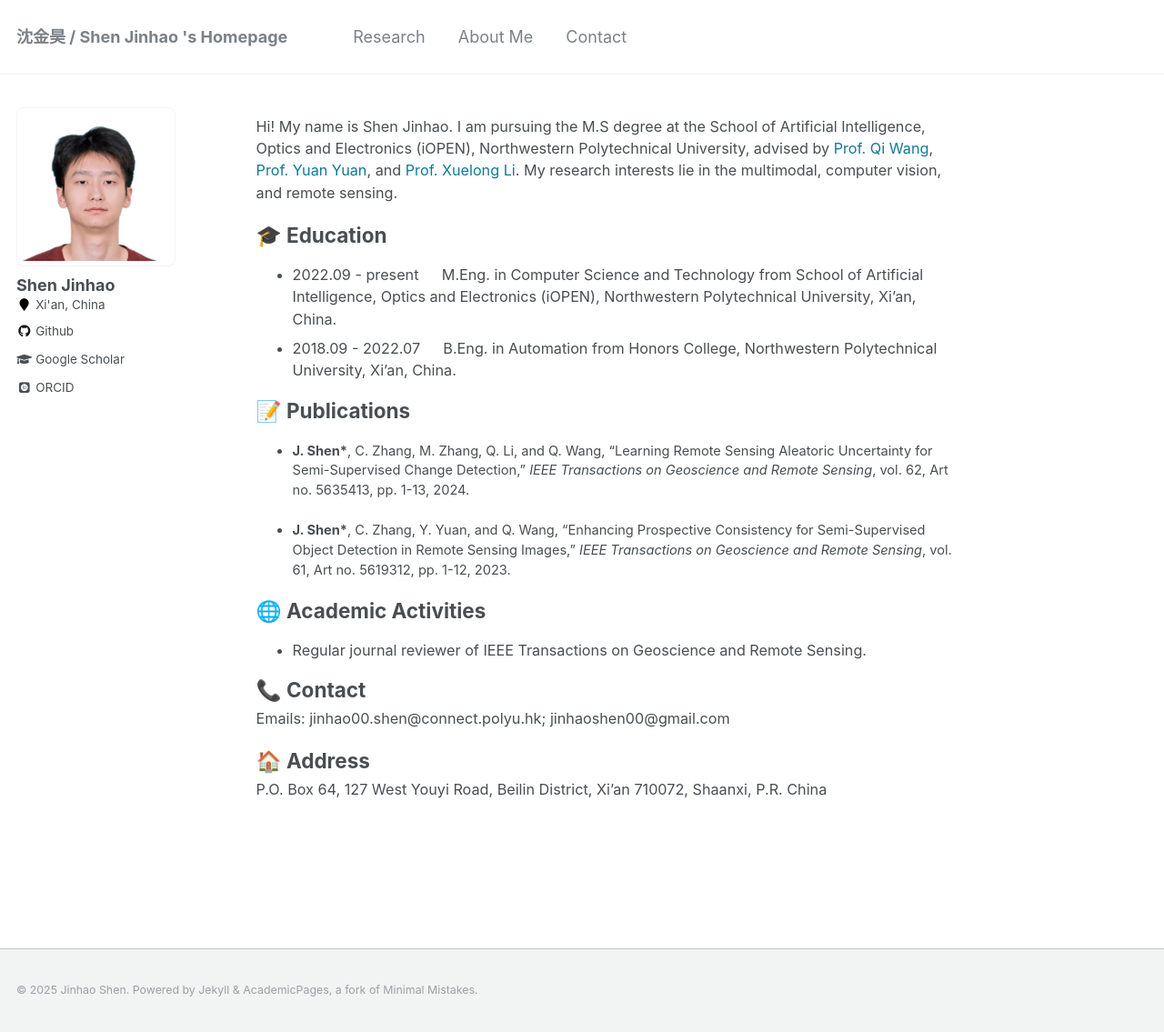
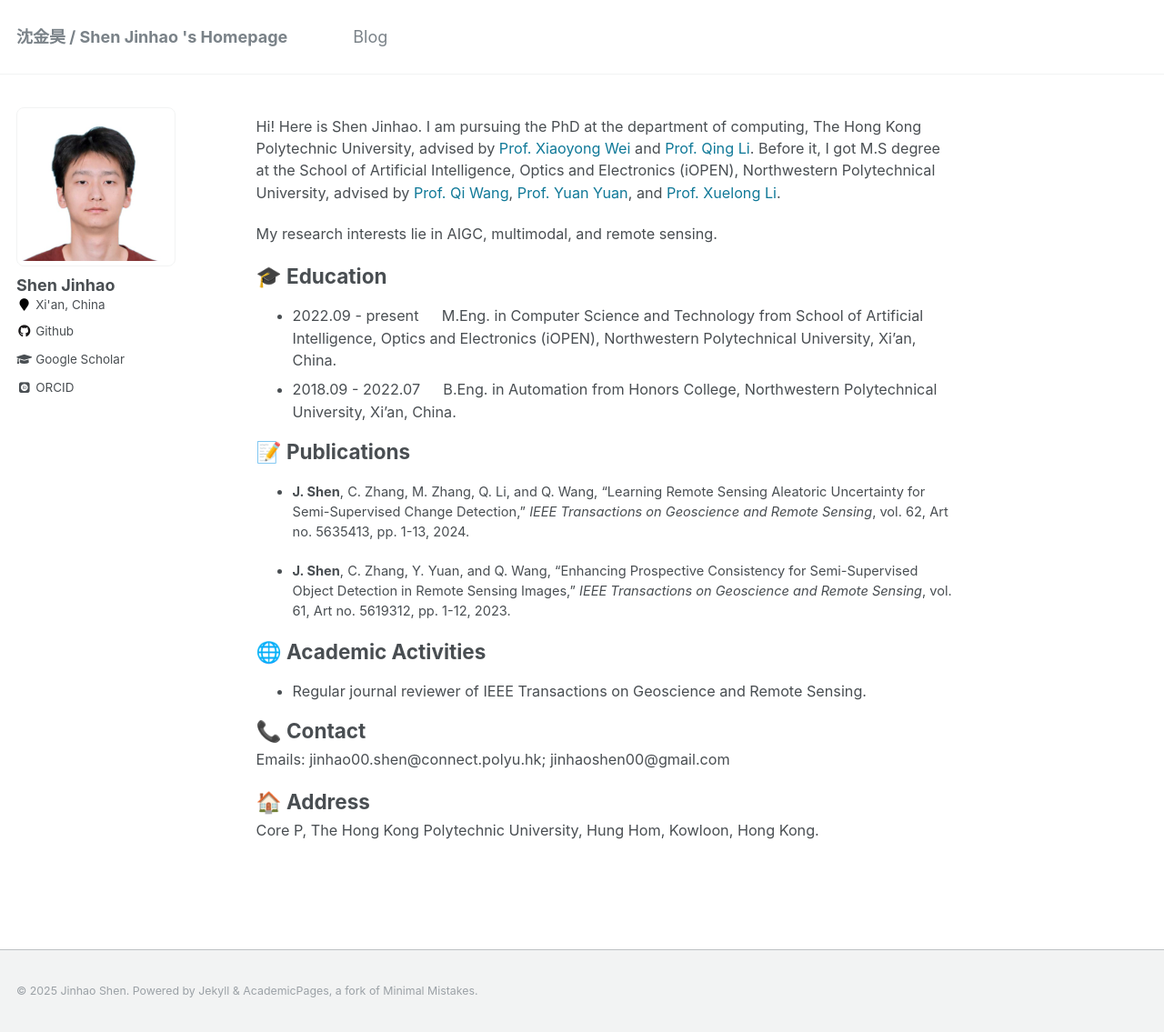
Before and after one commit to JinhaoShen/JinhaoShen.github.io, a Jekyll site: the page built from _pages/main.md, in a window 1280 px wide and 1135 px high. Shown: the whole window at 91% size. Built offline with Jekyll 4.4.1, drawn with Linux system fonts in a browser that asks for light colours; emoji names are drawn with the system emoji font; some web fonts are replaced.

Commit message:
250829v1.2

```diff
--- a/_data/navigation.yml
+++ b/_data/navigation.yml
@@ -1,13 +1,13 @@
 # main links links
 main:
-  - title: "Research"
-    url: /research/
+  - title: "Blog"
+    url: /blog/
 
-  - title: "About Me"
-    url: /about_me/
+  # - title: "About Me"
+  #   url: /about_me/
 
-  - title: "Contact"
-    url: /contact/
+  # - title: "Contact"
+  #   url: /contact/
 
 #  - title: "Talks"
 #    url: /talks/
--- a/_pages/main.md
+++ b/_pages/main.md
@@ -8,8 +8,9 @@ redirect_from:
   - /main.html
 ---
 
-Hi! My name is Shen Jinhao. I am pursuing the M.S degree at the School of Artificial Intelligence, Optics and Electronics (iOPEN), Northwestern Polytechnical University, advised by [Prof. Qi Wang](https://crabwq.github.io/), [Prof. Yuan Yuan](https://iopen.nwpu.edu.cn/info/1329/1385.htm), and [Prof. Xuelong Li](http://xuelongli.cn/en.php).
-My research interests lie in the multimodal, computer vision, and remote sensing.
+Hi! Here is Shen Jinhao. I am pursuing the PhD at the department of computing, The Hong Kong Polytechnic University, advised by [Prof. Xiaoyong Wei](https://www.polyu.edu.hk/comp/people/emeritus-honorary-adjunct-and-visiting/wei-xiaoyong---visiting/) and [Prof. Qing Li](https://www.polyu.edu.hk/comp/people/academic-staff/prof-li-qing/). Before it, I got M.S degree at the School of Artificial Intelligence, Optics and Electronics (iOPEN), Northwestern Polytechnical University, advised by [Prof. Qi Wang](https://crabwq.github.io/), [Prof. Yuan Yuan](https://iopen.nwpu.edu.cn/info/1329/1385.htm), and [Prof. Xuelong Li](http://xuelongli.cn/en.php).
+
+My research interests lie in AIGC, multimodal, and remote sensing.
 
 
 
@@ -19,9 +20,9 @@ My research interests lie in the multimodal, computer vision, and remote sensing
 
 
 ### :memo: Publications
-- **J. Shen\***, C. Zhang, M. Zhang, Q. Li, and Q. Wang, "Learning Remote Sensing Aleatoric Uncertainty for Semi-Supervised Change Detection," *IEEE Transactions on Geoscience and Remote Sensing*, vol. 62, Art no. 5635413, pp. 1-13, 2024.
+- **J. Shen**, C. Zhang, M. Zhang, Q. Li, and Q. Wang, "Learning Remote Sensing Aleatoric Uncertainty for Semi-Supervised Change Detection," *IEEE Transactions on Geoscience and Remote Sensing*, vol. 62, Art no. 5635413, pp. 1-13, 2024.
 
-- **J. Shen\***, C. Zhang, Y. Yuan, and Q. Wang, "Enhancing Prospective Consistency for Semi-Supervised Object Detection in Remote Sensing Images," *IEEE Transactions on Geoscience and Remote Sensing*, vol. 61, Art no. 5619312, pp. 1-12, 2023.
+- **J. Shen**, C. Zhang, Y. Yuan, and Q. Wang, "Enhancing Prospective Consistency for Semi-Supervised Object Detection in Remote Sensing Images," *IEEE Transactions on Geoscience and Remote Sensing*, vol. 61, Art no. 5619312, pp. 1-12, 2023.
 
 
 ### :globe_with_meridians: Academic Activities
@@ -33,4 +34,4 @@ Emails: jinhao00.shen@connect.polyu.hk; jinhaoshen00@gmail.com
 
 
 ### :house: Address
-P.O. Box 64, 127 West Youyi Road, Beilin District, Xi'an 710072, Shaanxi, P.R. China
+Core P, The Hong Kong Polytechnic University, Hung Hom, Kowloon, Hong Kong.
```
Also changed, not shown: _pages/blog.md (added, +7 -0 lines).
